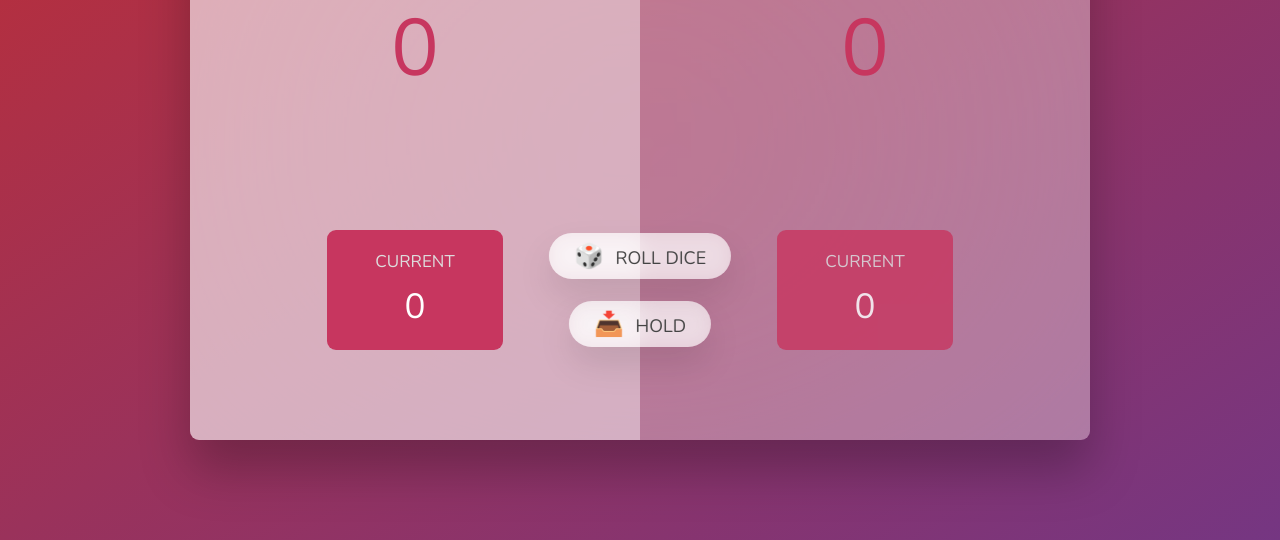
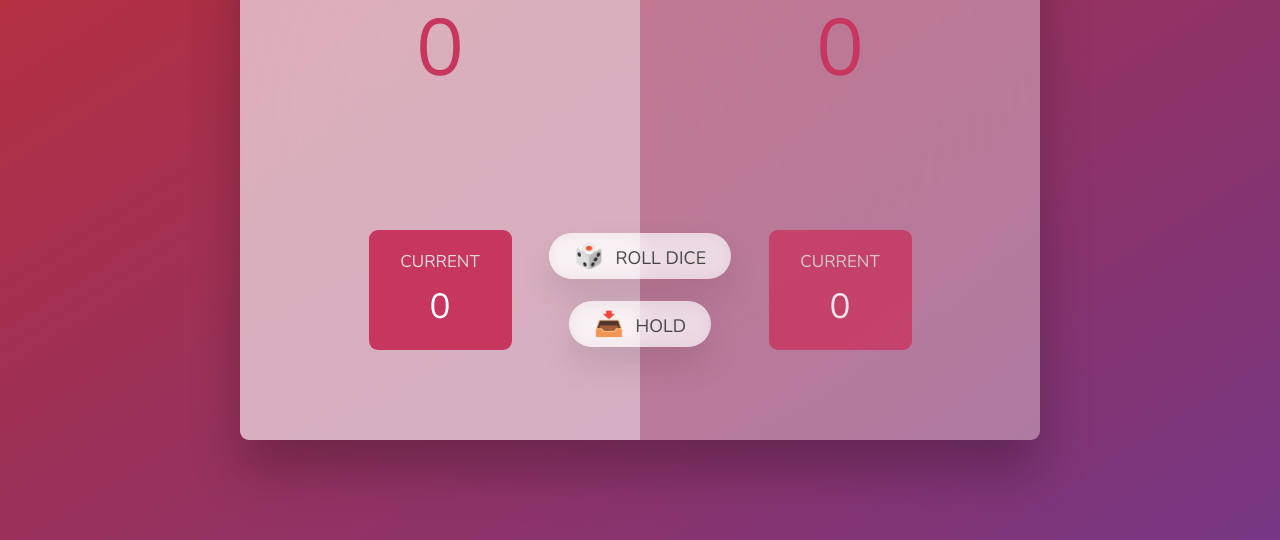
Before and after one commit to joeladia-dev/the-pig-game, a plain HTML site: page index.html in a window 1280 px wide. Shown: the part 260-800 px from the top of the page. Drawn offline with nearby package versions, Linux system fonts and the light colour scheme.

Commit message:
width adjustment

```diff
--- a/style.css
+++ b/style.css
@@ -25,7 +25,7 @@ body {
 /* LAYOUT */
 main {
   position: relative;
-  width: 90rem;
+  width: 80rem;
   height: 60rem;
   background-color: rgba(255, 255, 255, 0.35);
   backdrop-filter: blur(200px);
```
